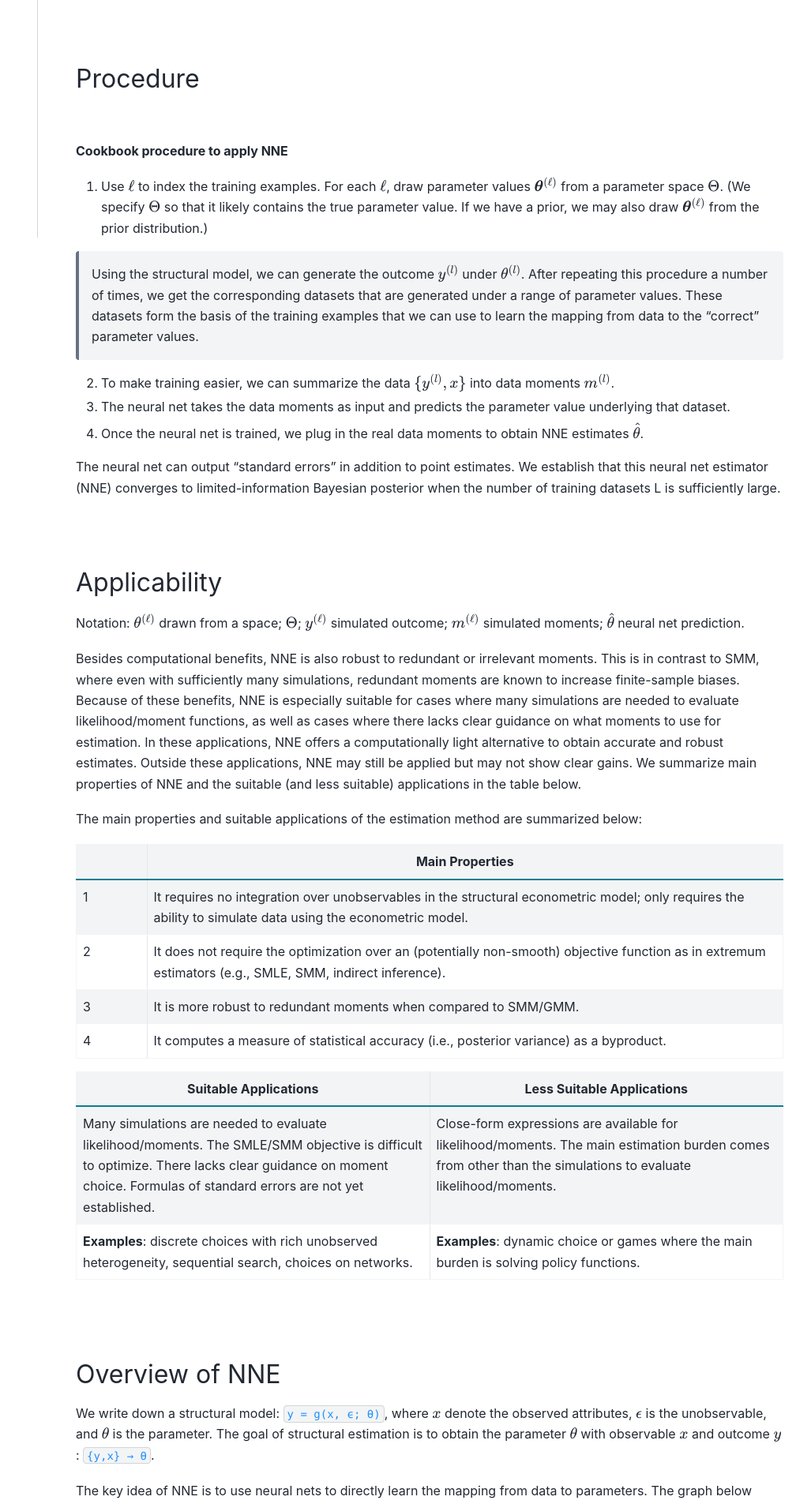
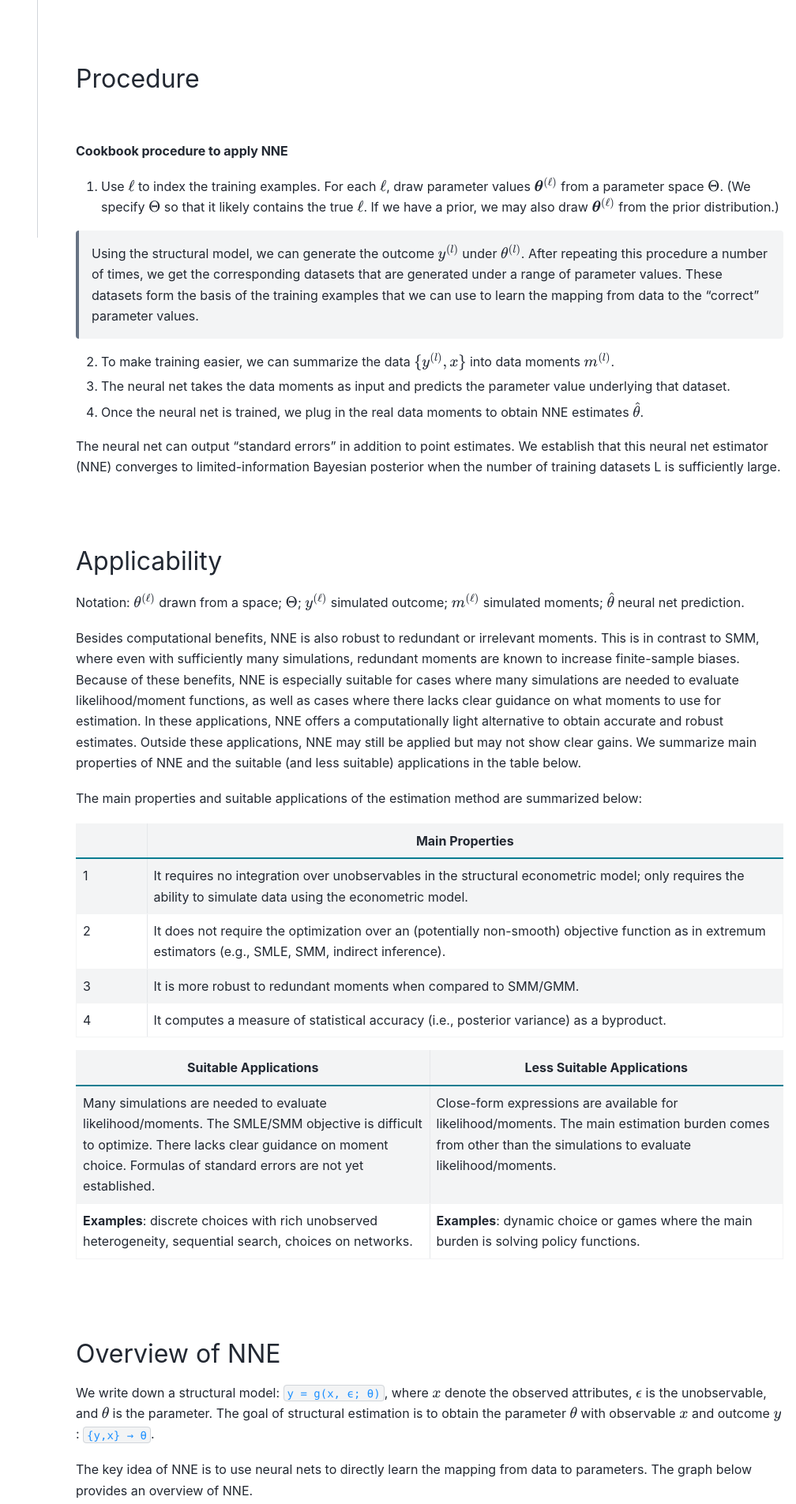
Before and after one commit to nnehome/nnehome.github.io, a Sphinx documentation site: the page built from docs/source/home/home.rst, in a window 1280 px wide. Shown: the part 1568-3473 px from the top of the page at 79% size, without its empty margins (272-1280 px from the left). Built offline with Sphinx 7.4.7 and the PyData theme 0.15.4, drawn with Linux system fonts in a browser that asks for light colours.

Commit message:
some change

```diff
--- a/docs/source/home/home.rst
+++ b/docs/source/home/home.rst
@@ -58,7 +58,7 @@ Procedure
 
 **Cookbook procedure to apply NNE**
 
-1. Use :math:`\ell` to index the training examples. For each :math:`\ell`, draw parameter values :math:`\boldsymbol{\theta}^{(\ell)}` from a parameter space :math:`\Theta`. (We specify :math:`\Theta` so that it likely contains the true parameter value. If we have a prior, we may also draw :math:`\boldsymbol{\theta}^{(\ell)}` from the prior distribution.)
+1. Use :math:`\ell` to index the training examples. For each :math:`\ell`, draw parameter values :math:`\boldsymbol{\theta}^{(\ell)}` from a parameter space :math:`\Theta`. (We specify :math:`\Theta` so that it likely contains the true :math:`\ell`. If we have a prior, we may also draw :math:`\boldsymbol{\theta}^{(\ell)}` from the prior distribution.)
 
  Using the structural model, we can generate the outcome :math:`y^{(l)}` under :math:`\theta^{(l)}`. After repeating this procedure a number of times, we get the corresponding datasets that are generated under a range of parameter values. These datasets form the basis of the training examples that we can use to learn the mapping from data to the "correct" parameter values.
 
```
